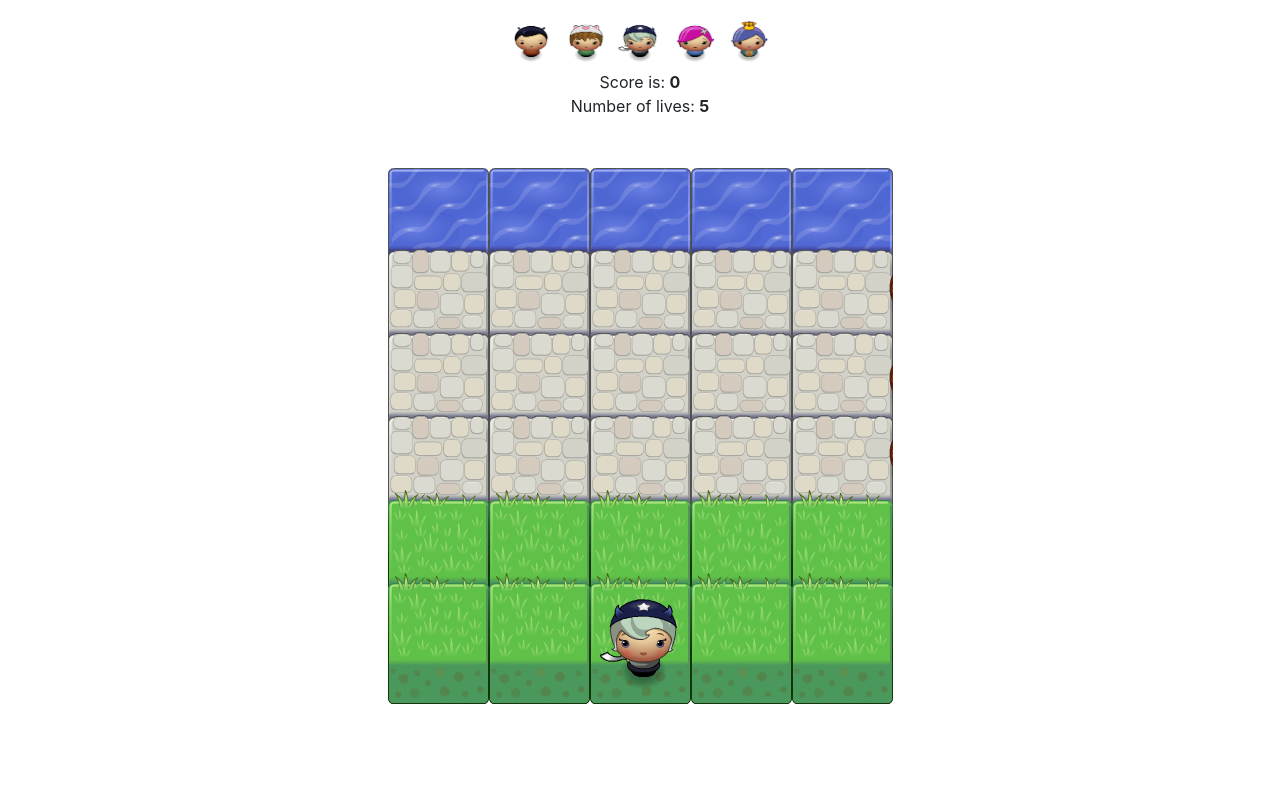
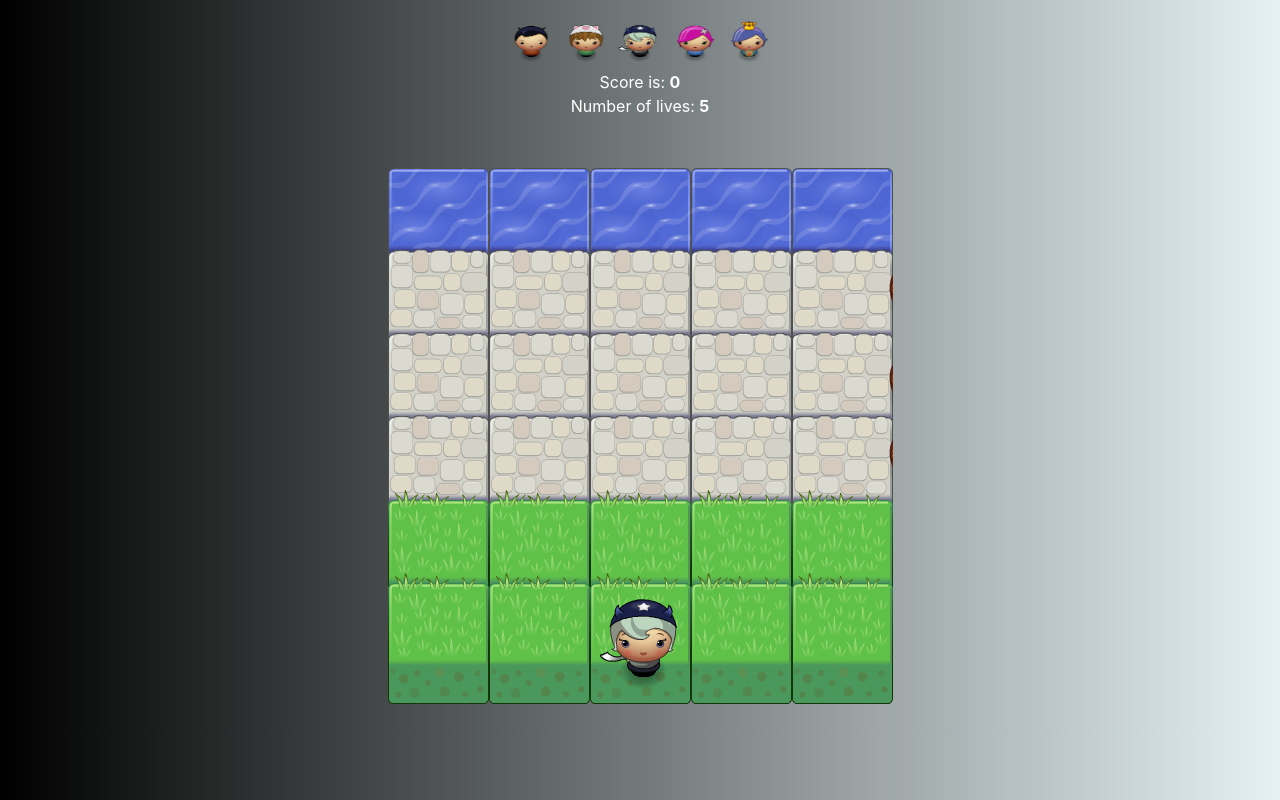
Before and after one commit to illyShelly/Udacity-Arcade-Game, a plain HTML site: page index.html in a window 1280 px wide. Drawn offline with nearby package versions, Linux system fonts and the light colour scheme.

Commit message:
background design

```diff
--- a/css/style.css
+++ b/css/style.css
@@ -1,5 +1,6 @@
 body {
     text-align: center;
+    background: linear-gradient(-270deg, black, #e6f2f4);
 }
 
 div, p {
@@ -14,3 +15,7 @@ img {
 #score, #lives {
   font-weight: bold;
 }
+
+p {
+  color: white;
+}
```
